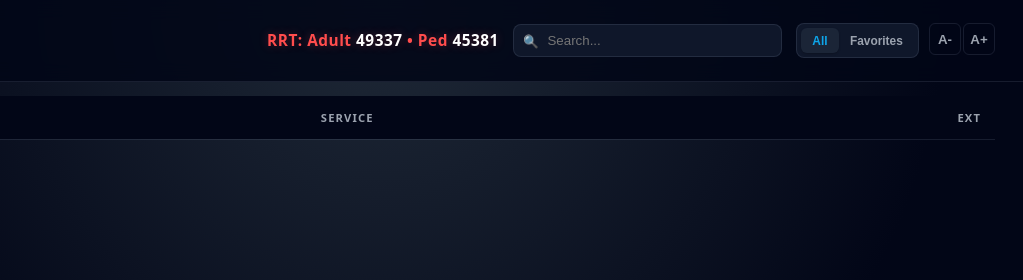
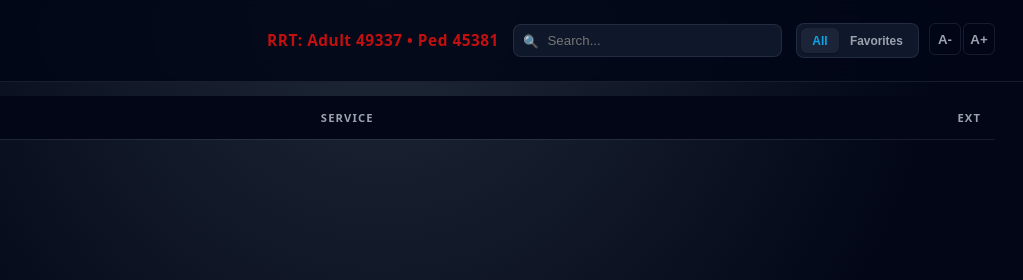
Before and after one commit to Saleh-Al-Hamzani/A3-Extensions, a plain HTML site: page index.html in a window 1280 px wide. Shown: the top 280 px of the page, 257-1280 px from the left. Drawn offline with Linux system fonts and the light colour scheme.

Commit message:
Update index.html

```diff
--- a/index.html
+++ b/index.html
@@ -138,10 +138,11 @@ header {
   font-weight: 700;
   white-space: nowrap;
   letter-spacing: 0.5px;
-  text-shadow: 0 0 10px rgba(255, 77, 77, 0.3);
+  color: #c21010;
+
 }
 .rrt-badge strong {
-  color: #fff;
+  color: #c21010;
   font-weight: 900;
 }
 
```
